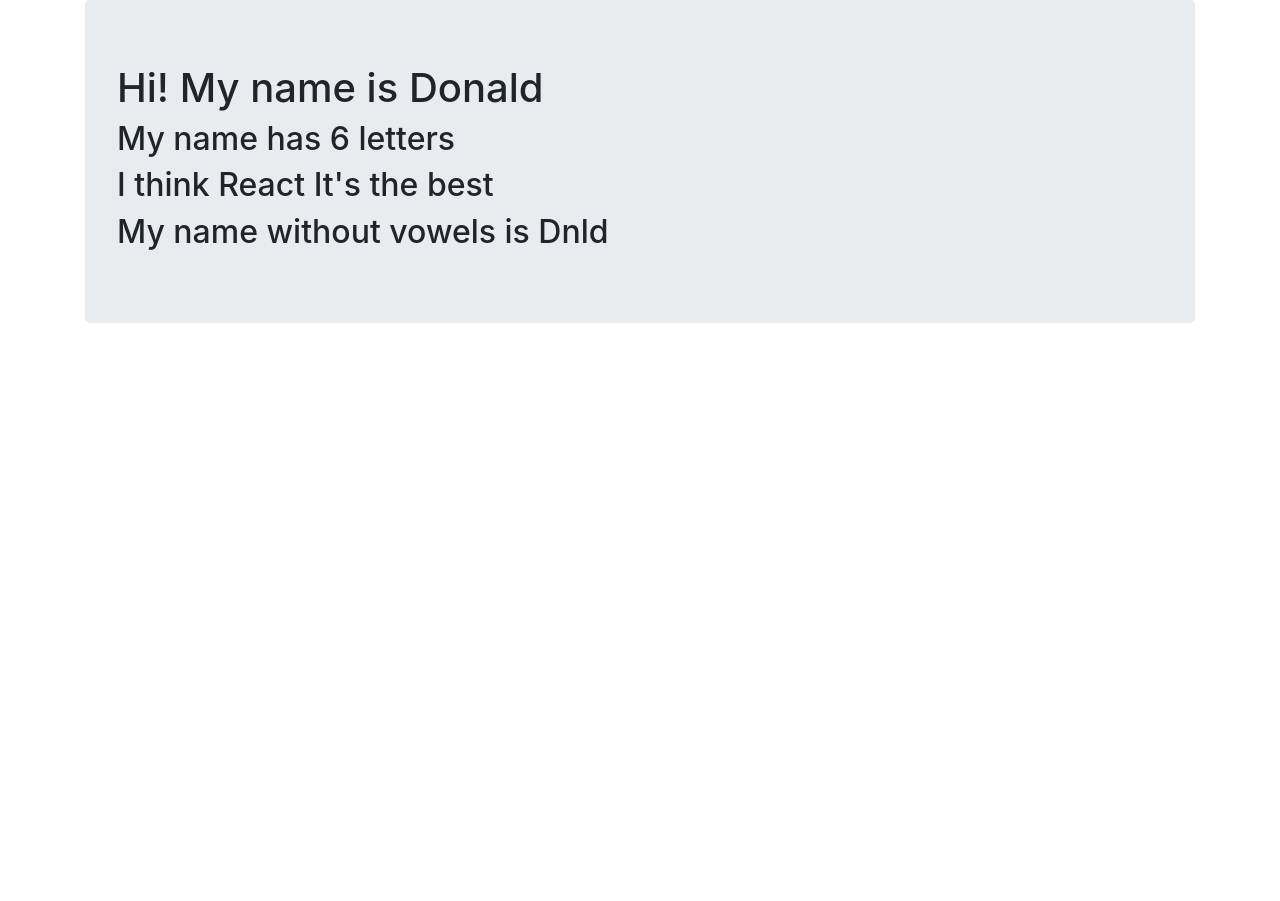
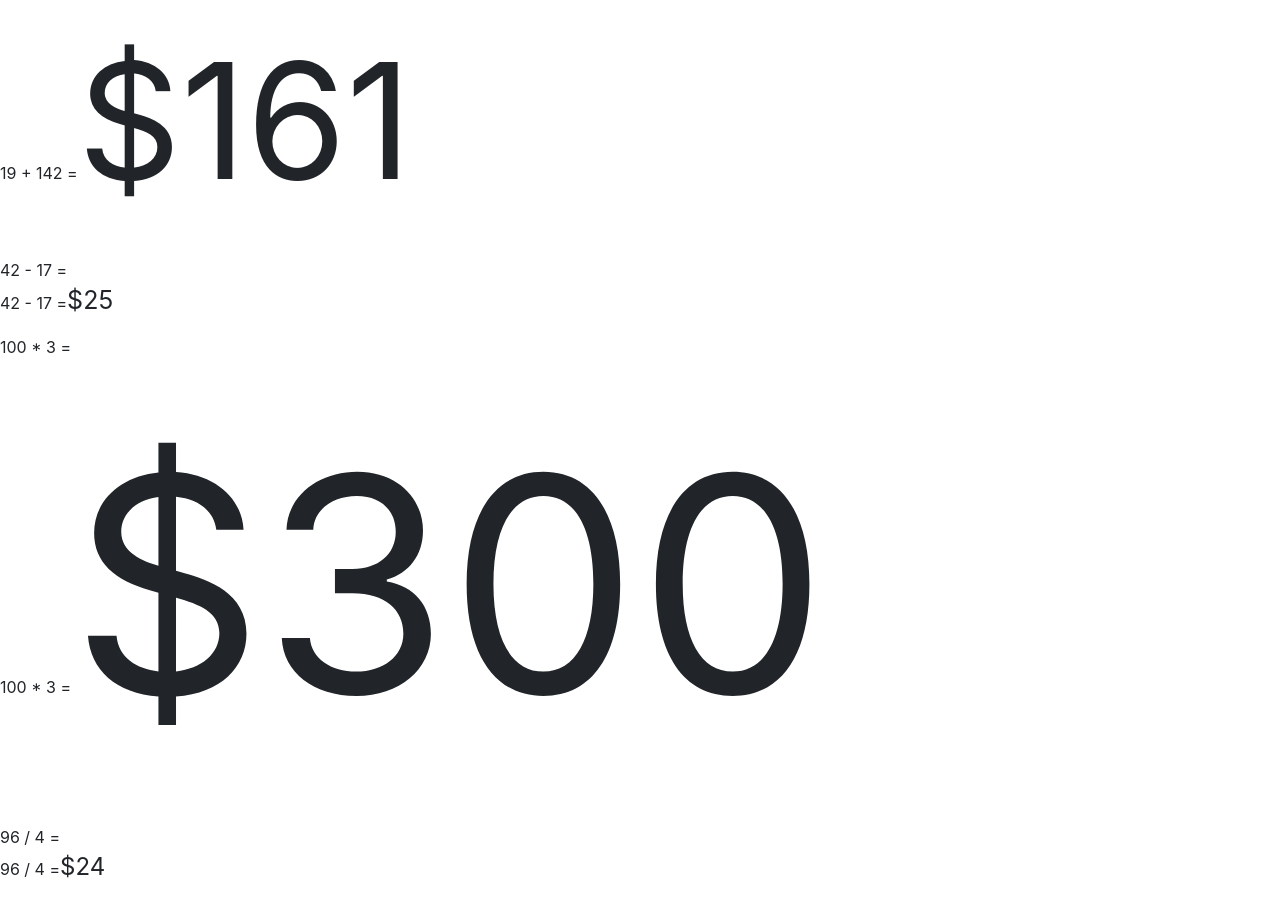
Before and after one commit to dlinnell2/relearn, a React (Create React App) app: page / in a window 1280 px wide. Before the commit the page ends 800 px from the top, so only its background shows below. Built offline with nearby package versions, Linux system fonts and the light colour scheme.

Commit message:
Reviewing props

```diff
--- a/src/App.js
+++ b/src/App.js
@@ -1,6 +1,6 @@
 import React from "react";
-import JSXVariables from "./components/JSXVariables";
+import Calculator from "./components/Calculator";
 
-const App = () => <JSXVariables />;
+const App = () => <Calculator />;
 
 export default App;
--- /dev/null
+++ b/src/components/Calculator.js
@@ -0,0 +1,24 @@
+import React from "react";
+import Math from "./Math";
+
+// Calculator renders the Math component 4 times with different props
+const Calculator = () => (
+  <div>
+    {/* Math renders a span tag containing the result */}
+    {/* Each span is the font-size of the result in pixels */}
+    <p>
+    <Math num1={19} operator="+" num2={142} />
+    </p>
+    <p>
+      42 - 17 = <Math num1={42} operator="-" num2={17} />
+    </p>
+    <p>
+      100 * 3 = <Math num1={100} operator="*" num2={3} />
+    </p>
+    <p>
+      96 / 4 = <Math num1={96} operator="/" num2={4} />
+    </p>
+  </div>
+);
+
+export default Calculator;
--- a/src/components/JSXVariables.js
+++ /dev/null
@@ -1,19 +0,0 @@
-import React from "react";
-
-const name = "Donald";
-const thoughts = "It's the best"
-
-const JSXVariables = () => (
-  <div className="main-container">
-    <div className="container">
-      <div className="jumbotron">
-        <h1>Hi! My name is {name}</h1>
-        <h2>My name has {name.length} letters</h2>
-        <h2>I think React {thoughts}</h2>
-        <h2>My name without vowels is {name.replace(/[aeiou]/ig,'')}</h2>
-      </div>
-    </div>
-  </div>
-);
-
-export default JSXVariables;
--- /dev/null
+++ b/src/components/Math.js
@@ -0,0 +1,35 @@
+import React from "react";
+
+// The Math function component accepts a props argument
+const Math = (props) => {
+  let value;
+
+  // Assign value based on the operator
+  switch (props.operator) {
+  case "+":
+    value = props.num1 + props.num2;
+    break;
+  case "-":
+    value = props.num1 - props.num2;
+    break;
+  case "*":
+    value = props.num1 * props.num2;
+    break;
+  case "/":
+    value = props.num1 / props.num2;
+    break;
+  default:
+    value = NaN;
+  }
+
+  // Return a span element containing the calculated value
+  // Set the fontSize to the value in pixels
+  // Unlike a regular function, a component must always return a React element
+  // Null or False are also acceptable return types which won't render anything
+  return <div><span>
+  {`${props.num1} ${props.operator} ${props.num2} =`}</span>
+  <span style={{ fontSize: value }}>${value}</span></div>
+
+};
+
+export default Math;
```
